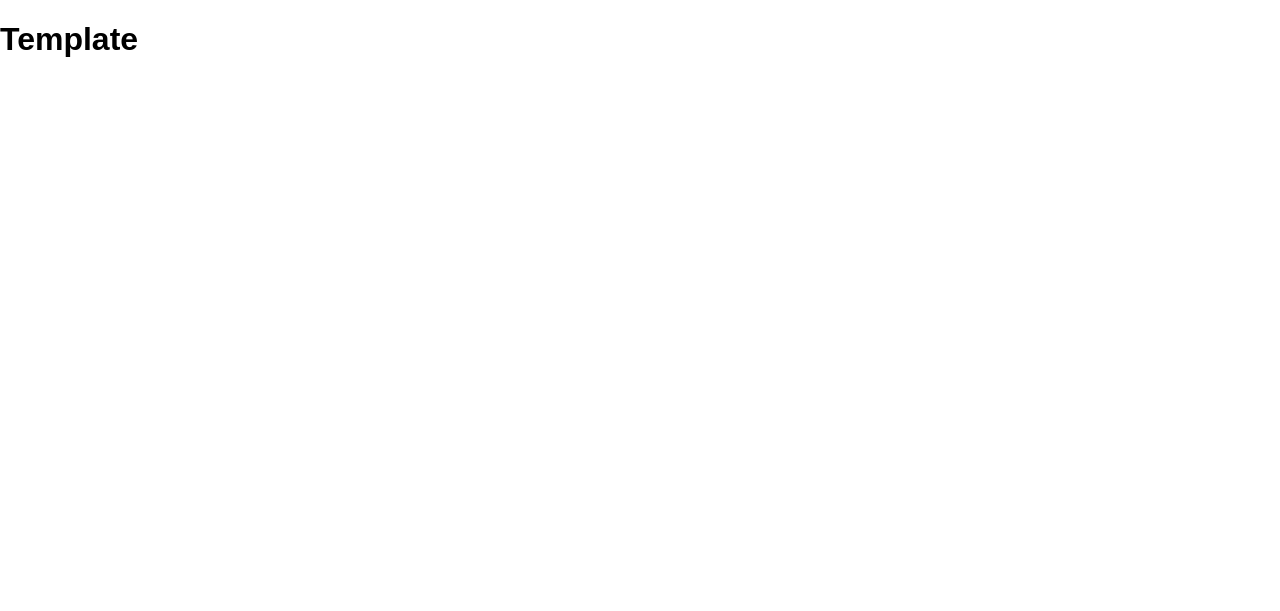
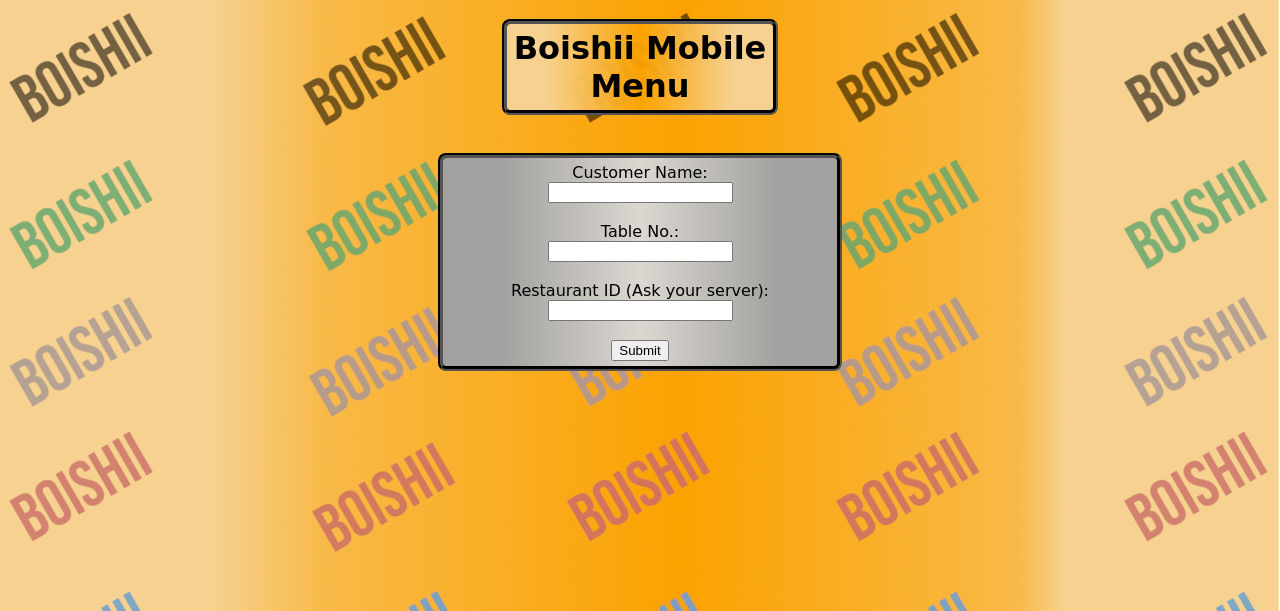
Before and after one commit to ABhutoria/Boishii, a Flask app: page / in a window 1280 px wide. Before the commit the part shown is almost empty. Shown: the top 611 px of the page. Run offline with Flask 2, Linux system fonts and the light colour scheme.

Commit message:
Add home page

```diff
--- a/Static/css/main.css
+++ b/Static/css/main.css
@@ -2,7 +2,45 @@ body{
 
     margin: 0;
 
-    font-family: sans-serif;
+    font-family: 'Righteous', cursive;
 
+    background-image: url('../img/boishii_bg.png');
+    background-size: 100%;
+}
 
+h1 {
+    text-align: center;
+    font-family: 'Righteous', cursive;
 }
+
+.text-center {
+    text-align: center;
+}
+
+.boishii_form {
+    border: 5px groove black;
+    border-radius: 8px;
+    padding: 5px;
+    width: 30%;
+    margin: auto;
+    flex: 1 1 auto;
+    background: rgb(162,161,159);
+    background: linear-gradient(90deg, rgba(162,161,159,1) 15%, rgba(220,216,209,1) 50%, rgba(162,161,159,1) 85%);
+}
+
+.boishii_bg {
+    background: rgb(246,209,144);
+    background: linear-gradient(90deg, rgba(246,209,144,1) 15%, rgba(251,162,0,0.9352474266073617) 50%, rgba(246,209,144,1) 85%);
+}
+
+.title_box {
+    border: 5px groove black;
+    border-radius: 8px;
+    padding: 5px;
+    background: rgb(246,209,144);
+    background: linear-gradient(90deg, rgba(246,209,144,1) 15%, rgba(251,162,0,0.9352474266073617) 50%, rgba(246,209,144,1) 85%);
+    width: 20%;
+    margin: auto;
+}
+
+@import url('https://fonts.googleapis.com/css2?family=Righteous&display=swap');
--- a/app.py
+++ b/app.py
@@ -18,7 +18,6 @@ class Todo(db.Model):
 
     id = db.Column(db.Integer, primary_key= True)
     content = db.Column(db.String(200), nullable = False)
- #   completed = db.Column(db.Integer, default = 0)
     date_created = db.Column(db.DateTime, default = datetime.utcnow)
 
     def __repr__(self):
--- a/templates/index.html
+++ b/templates/index.html
@@ -6,5 +6,28 @@
 
 
 {% block body %}
-<h1> Template</h1>
+<br />
+<h1 class="title_box">Boishii Mobile Menu</h1>
+<br />
+<br />
+<div class="boishii_form">
+    <form class="text-center">
+        <label for="cust_name">Customer Name:</label>
+        <br />
+        <input type="text" id="cust_name" name="cust_name">
+        <br />
+        <br />
+        <label for="table_num">Table No.:</label>
+        <br />
+        <input type="text" id="table_num" name="table_num">
+        <br />
+        <br />
+        <label for="restaurant_id">Restaurant ID (Ask your server):</label>
+        <br />
+        <input type="text" id="restaurant_id" name="restaurant_id">
+        <br />
+        <br />
+        <input type="submit" value="Submit">
+    </form>
+</div>
 {% endblock %}
```
Also changed, not shown: Static/img/boishii_bg.png (added).
